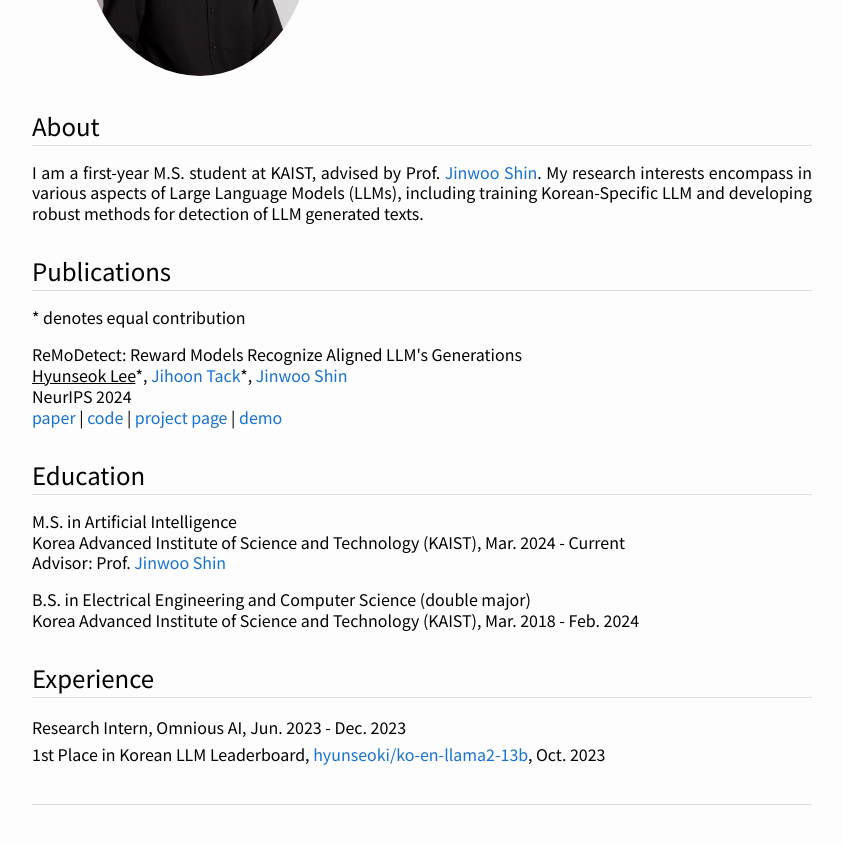
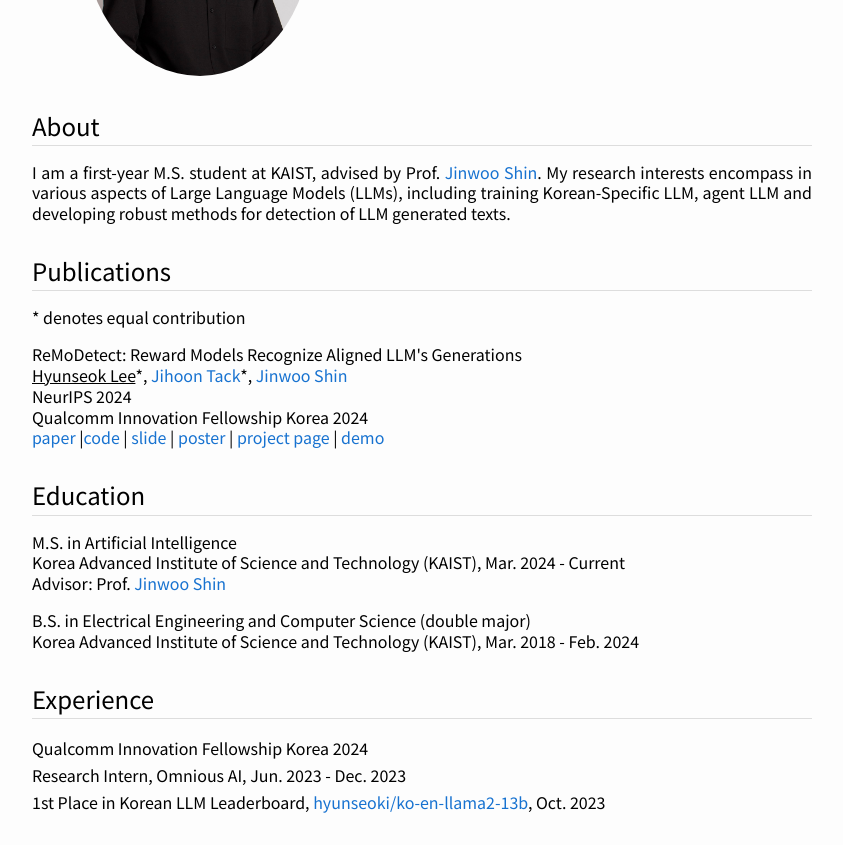
Before and after one commit to hyunseoklee-ai/hyunseoklee-ai.github.io, a plain HTML site: page index.html in a window 1280 px wide. Shown: the part 229-1074 px from the top of the page, without its empty margins (218-1061 px from the left). Drawn offline with Linux system fonts and the light colour scheme; some icons are missing.

Commit message:
QIFK2024

```diff
--- a/index.html
+++ b/index.html
@@ -132,7 +132,7 @@
     <p style="text-align:justify">
         I am a first-year M.S. student at KAIST, advised by Prof. <a href='https://alinlab.kaist.ac.kr/shin.html'>Jinwoo Shin</a>.
         My research interests encompass in various aspects of Large Language Models (LLMs),
-        including training Korean-Specific LLM and developing robust methods for detection of LLM generated texts.</p>
+        including training Korean-Specific LLM, agent LLM and developing robust methods for detection of LLM generated texts.</p>
     <p>
     </div>
     </div>
@@ -148,7 +148,8 @@
     <dt><strong>ReMoDetect: Reward Models Recognize Aligned LLM's Generations</strong></dt>
     <u> Hyunseok Lee</u>*, <a href='https://jihoontack.github.io'>Jihoon Tack</a>*, <a href='https://alinlab.kaist.ac.kr/shin.html'>Jinwoo Shin</a><br />
     <strong>NeurIPS 2024</strong> <br />
-    <a href="https://arxiv.org/abs/2405.17382">paper</a> | <a href="https://github.com/hyunseoklee-ai/ReMoDetect.git">code</a> |   <a href="https://hyunseoklee-ai.github.io/ReMoDetect/">project page</a> |   <a href="https://huggingface.co/spaces/hyunseoki/ReMoDetect">demo</a>
+    Qualcomm Innovation Fellowship Korea 2024 <br />
+    <a href="https://arxiv.org/abs/2405.17382">paper</a> |<a href="https://github.com/hyunseoklee-ai/ReMoDetect.git">code</a> | <a href="assets/neurips24_remodetect_slide.pdf">slide</a> | <a href="assets/neurips24_remodetect_poster.pdf">poster</a> | <a href="https://hyunseoklee-ai.github.io/ReMoDetect/">project page</a> | <a href="https://huggingface.co/spaces/hyunseoki/ReMoDetect">demo</a>
     </dl>
 
     </div>
@@ -177,6 +178,7 @@
     <div class="outline-text-2" id="text-orgc5d597d", style="line-height:170%">
 
     <dl class="org-dl">
+    <strong>Qualcomm Innovation Fellowship Korea 2024</strong> <br />
     <strong>Research Intern</strong>, Omnious AI, Jun. 2023 - Dec. 2023 <br />
     <strong>1st Place in Korean LLM Leaderboard</strong>, <a href="https://huggingface.co/hyunseoki/ko-en-llama2-13b">hyunseoki/ko-en-llama2-13b</a>, Oct. 2023 <br />
     </dl>
```
Also changed, not shown: 4 other files.
